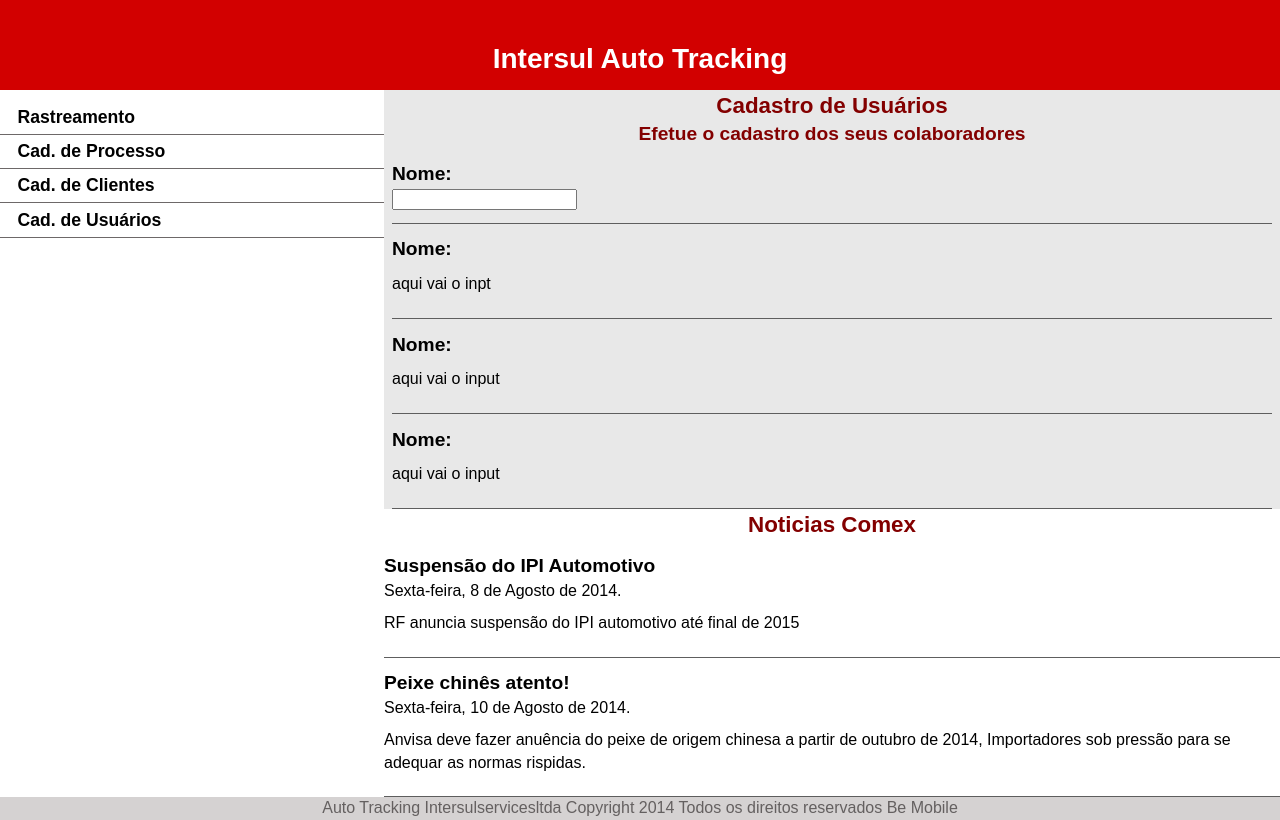
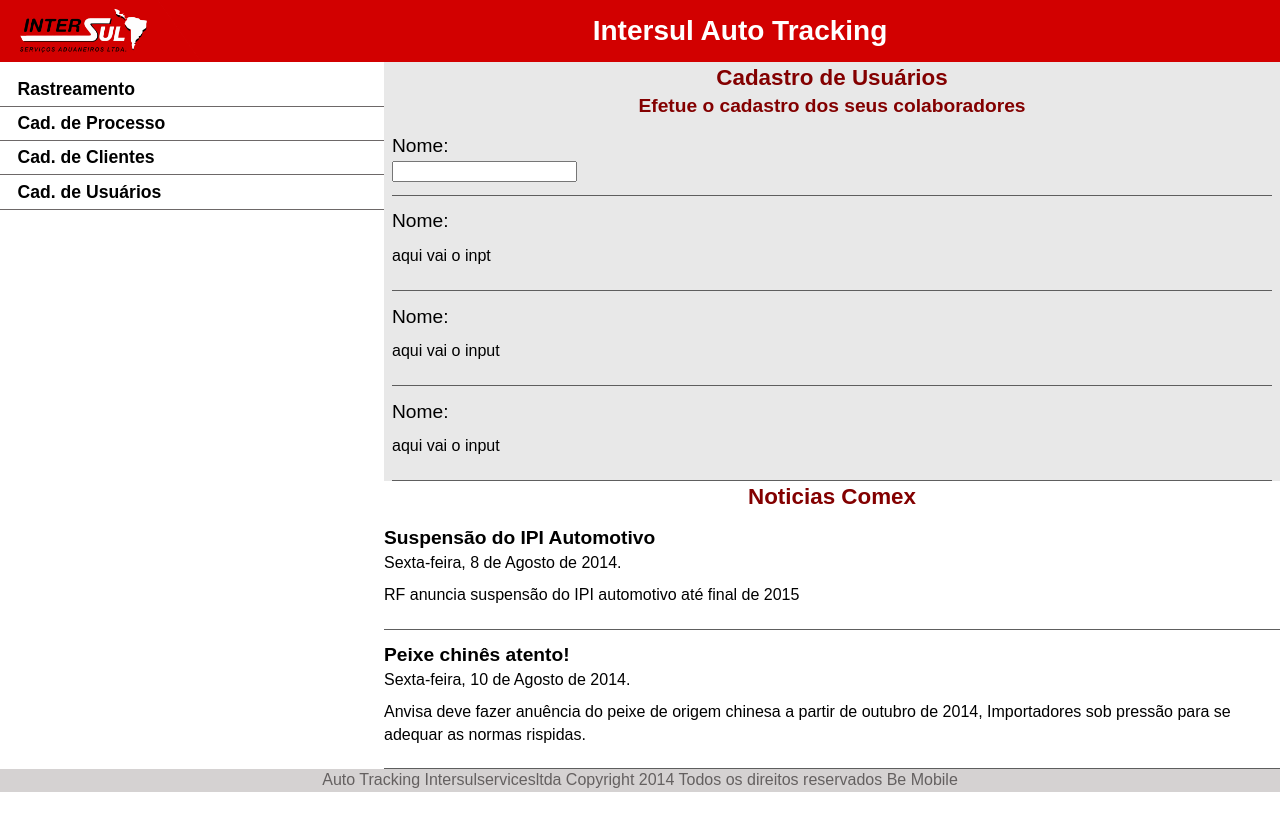
Before and after one commit to soares-guilherme/track, a plain HTML site: page track/public_html/index.html in a window 1280 px wide. Drawn offline with Linux system fonts and the light colour scheme.

Commit message:
Add logo

```diff
--- a/track/public_html/css/index.css
+++ b/track/public_html/css/index.css
@@ -12,6 +12,7 @@
 h1,h2{font-weight: bold;}
 h1{font-size: 140%;}
 h2{font-size: 120%;}
+h3{font-size: 120%;}
 p{margin: 0.6em 0;}/*ajustando a margem de altura do P*/
 p:last-child{margin-bottom: 0; padding-bottom: 0.6em;}
 
@@ -24,10 +25,15 @@
     white-space: nowrap; /*para não quebrar caso o container dele fique menor que o tamanho do texto*/
     overflow: hidden; /*caso o texto seja maior que a div verticalmente, não aparecerá barra de rolagem*/
 }
+.topo img{
+        width: 200px;
+        height: auto;
+
+    }
 .navegacao{background: #fff;}
 .principal{background: #E8E8E8;}
 .principal header, .auxiliar h1{text-align: center; color:#830000;}
-
+.principal h2{display: none;}
 .bloco, .auxiliar article{
     border-bottom: 1px solid #5E5E5E;
     padding: 0.8em 0;
@@ -76,19 +82,25 @@
 @media all and (min-width: 30em){ /*no minimo 480px*/
     body{
         background-color: #fff;
-        /* background-image: url();*bg1000x80cap3*/
+       /* background-image: url();*/
         /* background-repeat: no-repeat*/
         /* background-position: ; left top*/
+    }
+    .topo img{
+        float: left;
     }
     .topo h1{
         font-size: 250%;
         margin: 0.6em 0;
     }
+
+
     .principal{
         width: 70%;
         padding: 0 .5em;
         float: right;
     }
+    .principal h2{display: block;}
     .auxiliar{
         width: 70%;
         float: right;
@@ -109,3 +121,17 @@
 
     }
 }
+
+
+/*
+.topo img{
+        position: absolute;
+        width: 386px;
+        height: auto;
+        left: 0;
+    }
+    .topo h1{
+        font-size: 250%;
+        margin: 1.6em 0;
+    }
+    */
--- a/track/public_html/index.html
+++ b/track/public_html/index.html
@@ -15,7 +15,7 @@
         <div class="tudo">
             <header>
                 <div class="topo">
-                    <img src="">
+                    <img src="./img/logo.png">
                     <h1>Intersul Auto Tracking</h1>
                 </div>
             </header>
@@ -38,19 +38,19 @@
                         </hgroup>
                     </header>
                     <div class="bloco">
-                        <h2>Nome:</h2>
+                        <h3>Nome:</h3>
                         <input type="text">
                     </div>
                     <div class="bloco">
-                        <h2>Nome:</h2>
+                        <h3>Nome:</h3>
                         <p>aqui vai o inpt</p>
                     </div>
                     <div class="bloco">
-                        <h2>Nome:</h2>
+                        <h3>Nome:</h3>
                         <p>aqui vai o input</p>
                     </div>
                     <div class="bloco">
-                        <h2>Nome:</h2>
+                        <h3>Nome:</h3>
                         <p>aqui vai o input</p>
                     </div>
                 </section>
```
Also changed, not shown: track/public_html/img/logo.png (added).
